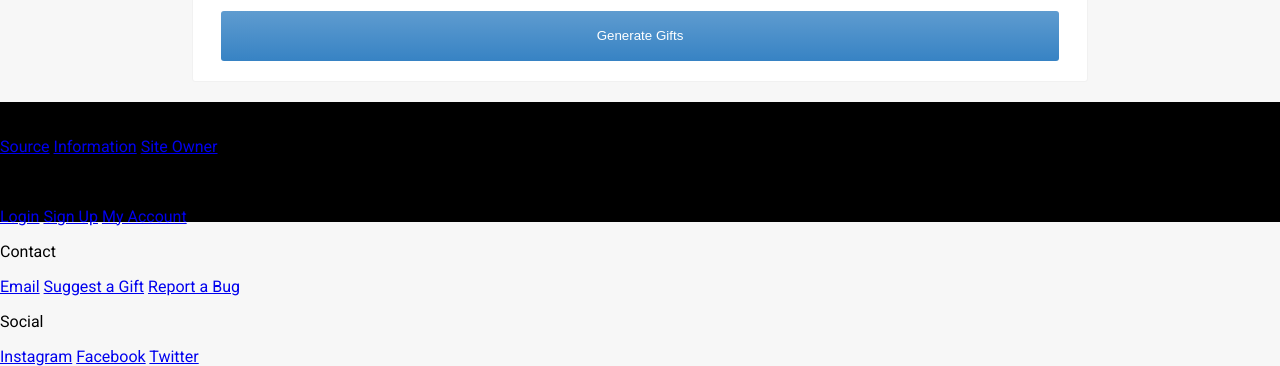
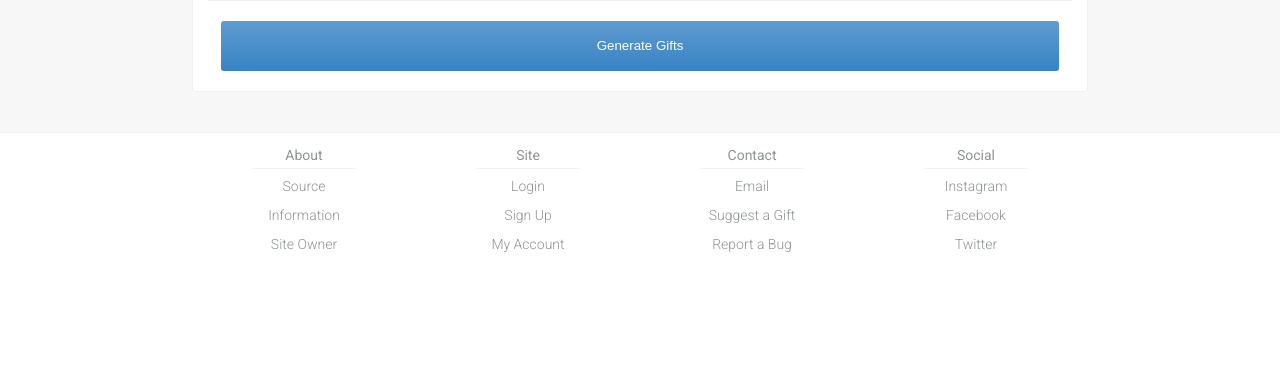
Before and after one commit to ZacharyMcGee/GiftCowboy, a PHP site: page / in a window 1280 px wide. Shown: the part 1153-1519 px from the top of the page. After the commit the page ends 1405 px from the top, so only its background shows below. Run offline with PHP 8.4, Linux system fonts and the light colour scheme; some libraries are stand-ins or nearby versions.

Commit message:
Update style.css

```diff
--- a/css/style.css
+++ b/css/style.css
@@ -145,7 +145,7 @@ body {
   min-width: 850px;
   min-height: 100%;
   background-color: white;
-  margin-top: 10px;
+  margin-top: 20px;
   margin-left: 15%;
   margin-right: 15%;
   border-radius: 3px;
@@ -442,7 +442,47 @@ body {
 }
 
 .footer {
-  margin-top: 20px;
-  background-color: #000;
-  height: 120px;
+  margin-top: 40px;
+  background-color: #fff;
+  height: 160px;
+  border-top: 1px solid #f1f1f1;
+  padding-left: 15%;
+  padding-right: 15%;
 }
+
+.footer-section {
+  width: 25%;
+  float: left;
+  display: inline-block;
+}
+
+.vertical-menu {
+  text-align: center;
+  font-family: 'Roboto', sans-serif;
+  font-weight: 300;
+  color: #8e9394;
+  font-size: 14px;
+  padding-bottom: 20px;
+}
+
+.vertical-menu a {
+  color: #8e9394;
+  display: block;
+  padding: 4px;
+  text-decoration: none;
+  margin-bottom: 5px;
+}
+
+.vertical-menu a:hover {
+  color: #3ba5ff;
+}
+
+.vertical-menu p {
+  color: #8e9394;
+  font-weight: 400;
+  margin-left: 60px;
+  margin-right: 60px;
+  margin-bottom: 5px;
+  padding-bottom: 5px;
+  border-bottom: 1px solid #f1f1f1;
+}
```
